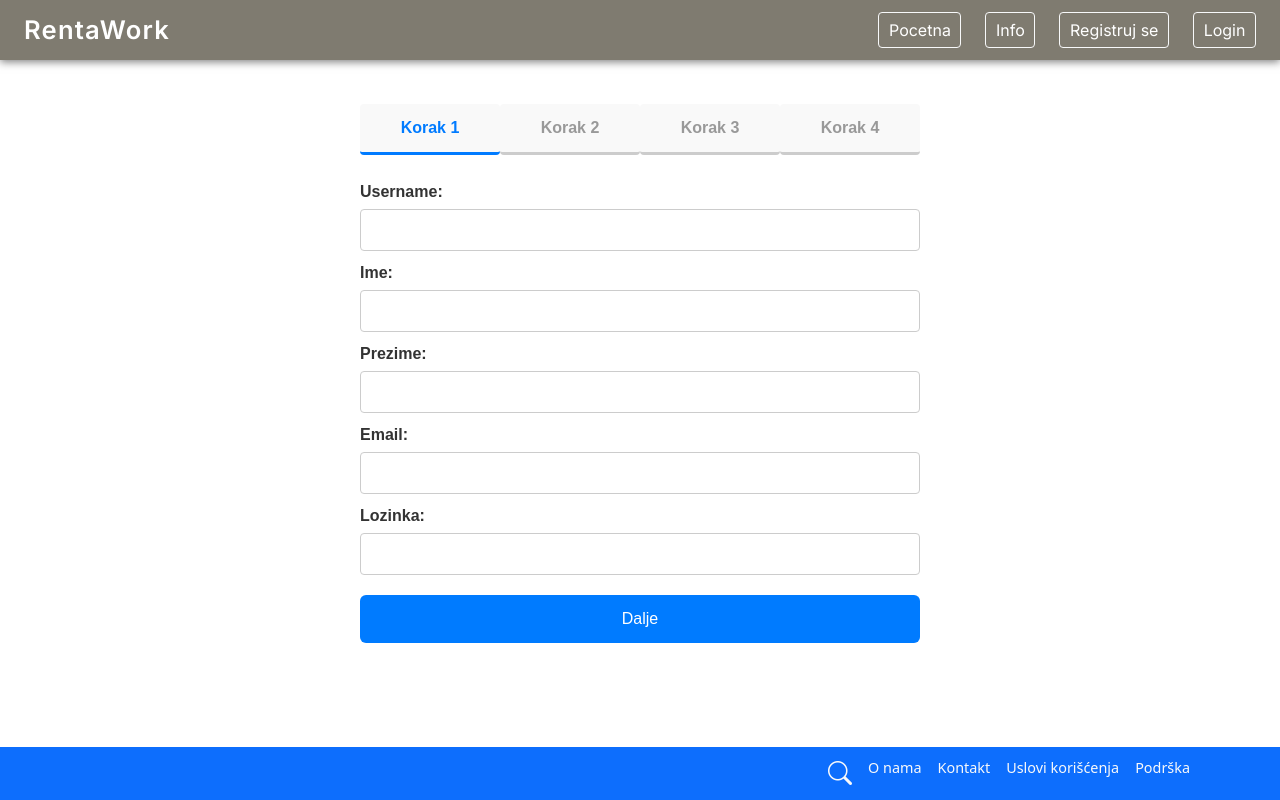
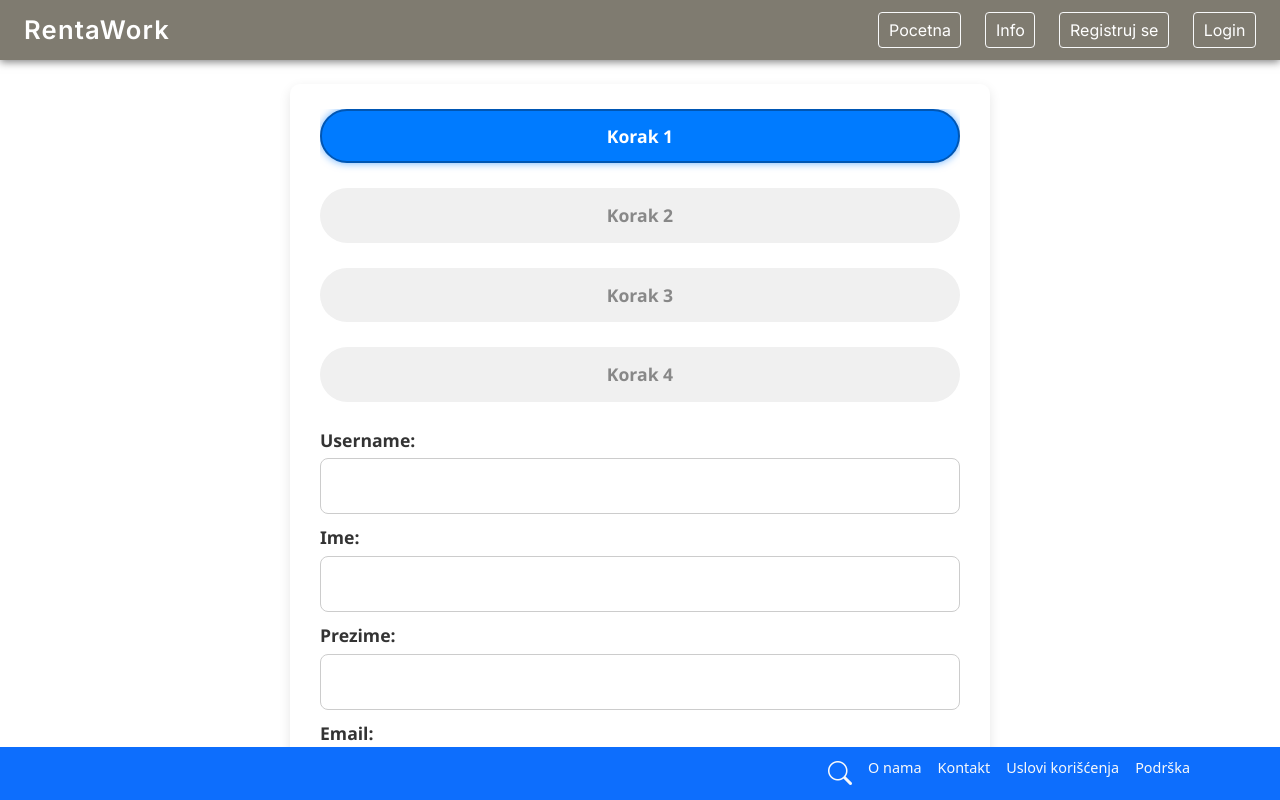
Before and after one commit to mnenadmm/rentaWorks, an Angular app in the folder client/: page /register in a window 1280 px wide. Built offline with nearby package versions, Linux system fonts and the light colour scheme.

Commit message:
pronwe;lddd;fffdfdde

```diff
--- a/client/src/app/auth/registracija/registracija.component.css
+++ b/client/src/app/auth/registracija/registracija.component.css
@@ -1,23 +1,27 @@
-/* MOBILE FIRST (osnovni izgled za male ekrane) */
+/* registracija-stilovi.css */
+
+/* Osnovni stilovi - mobile first */
 .registracija-container {
   max-width: 100%;
   margin: 0 auto;
-  padding: 20px;
+  padding: 15px 20px;
   box-sizing: border-box;
+  font-family: 'Segoe UI', Tahoma, Geneva, Verdana, sans-serif;
+  color: #222;
+  background: #fff;
+  border-radius: 10px;
+  box-shadow: 0 4px 12px rgb(0 0 0 / 0.1);
   overflow-x: hidden;
-  font-family: Arial, sans-serif;
 }
 
 .progress-bar {
   display: flex;
-  flex-direction: row;
-  justify-content: space-between;
   flex-wrap: nowrap;
+  gap: 10px;
   overflow-x: auto;
-  gap: 8px;
-  margin-bottom: 25px;
+  padding-bottom: 10px;
   scrollbar-width: none; /* Firefox */
-  -ms-overflow-style: none; /* IE i Edge */
+  -ms-overflow-style: none; /* IE and Edge */
 }
 
 .progress-bar::-webkit-scrollbar {
@@ -25,27 +29,30 @@
 }
 
 .korak {
-  flex: 1 0 auto;
+  flex: 0 0 auto;
+  min-width: 70px;
+  padding: 8px 12px;
   text-align: center;
-  padding: 10px 6px;
-  font-weight: bold;
-  color: #999;
-  border-bottom: 3px solid #ccc;
-  white-space: nowrap;
-  min-width: 80px;
-  background: #f9f9f9;
-  border-radius: 4px;
-  transition: color 0.3s, border-color 0.3s;
+  font-weight: 600;
+  font-size: 0.875rem;
+  color: #888;
+  background: #f0f0f0;
+  border-radius: 50px;
+  border: 2px solid transparent;
+  user-select: none;
+  transition: background-color 0.3s ease, border-color 0.3s ease, color 0.3s ease;
 }
 
 .korak.active {
-  color: #007bff;
-  border-color: #007bff;
+  color: #fff;
+  background-color: #007bff;
+  border-color: #0056b3;
+  box-shadow: 0 0 8px rgba(0, 123, 255, 0.6);
 }
 
-/* Sadržaj forme */
 .sadrzaj-koraka {
   max-width: 100%;
+  margin-top: 15px;
   overflow: hidden;
 }
 
@@ -53,39 +60,55 @@ label {
   display: block;
   margin-bottom: 10px;
   font-weight: 600;
+  font-size: 0.95rem;
   color: #333;
+  cursor: pointer;
 }
 
 input {
   width: 100%;
-  padding: 8px 12px;
+  padding: 10px 14px;
   margin-top: 5px;
-  border: 1px solid #ccc;
-  border-radius: 4px;
+  border: 1.8px solid #ccc;
+  border-radius: 8px;
+  font-size: 1rem;
+  transition: border-color 0.25s ease;
   box-sizing: border-box;
 }
 
+input:focus {
+  border-color: #007bff;
+  outline: none;
+  box-shadow: 0 0 6px rgba(0, 123, 255, 0.3);
+}
+
 .error {
+  margin-top: 4px;
+  font-size: 0.8rem;
   color: #d9534f;
-  font-size: 13px;
-  margin-top: 4px;
+  font-weight: 600;
 }
 
 .dugmici {
   display: flex;
   justify-content: space-between;
-  margin-top: 20px;
-  gap: 10px;
+  margin-top: 25px;
+  gap: 12px;
+  flex-wrap: nowrap;
 }
 
 button {
   flex: 1;
-  padding: 12px;
+  padding: 14px 20px;
+  font-weight: 700;
+  font-size: 1rem;
+  border: none;
+  border-radius: 10px;
   background-color: #007bff;
-  color: white;
-  border: none;
-  border-radius: 6px;
+  color: #fff;
   cursor: pointer;
+  transition: background-color 0.3s ease;
+  user-select: none;
 }
 
 button:hover:not(:disabled) {
@@ -97,23 +120,52 @@ button:disabled {
   cursor: not-allowed;
 }
 
+/* Dodajem max širinu formi da ne prevelike na mobilnom */
+form {
+  max-width: 400px;
+  margin: 0 auto;
+}
+
 /* MEDIA QUERY ZA VEĆE EKRANE */
 @media (min-width: 768px) {
   .registracija-container {
-    max-width: 600px;
+    max-width: 700px;
+    padding: 25px 30px;
   }
 
   .progress-bar {
-    justify-content: space-around;
+    justify-content: center;
+    gap: 25px;
     overflow-x: hidden;
-    gap: 0;
   }
 
   .korak {
-    flex: 1;
     min-width: auto;
-    white-space: normal;
-    font-size: 16px;
-    padding: 12px 0;
+    padding: 12px 24px;
+    font-size: 1.1rem;
+    border-radius: 30px;
+  }
+
+  form {
+    max-width: 100%;
+  }
+
+  label {
+    font-size: 1.1rem;
+  }
+
+  input {
+    font-size: 1.1rem;
+    padding: 14px 18px;
+  }
+
+  .dugmici {
+    max-width: 450px;
+    margin: 35px auto 0 auto;
+    gap: 20px;
+  }
+
+  button {
+    font-size: 1.1rem;
   }
 }
```
